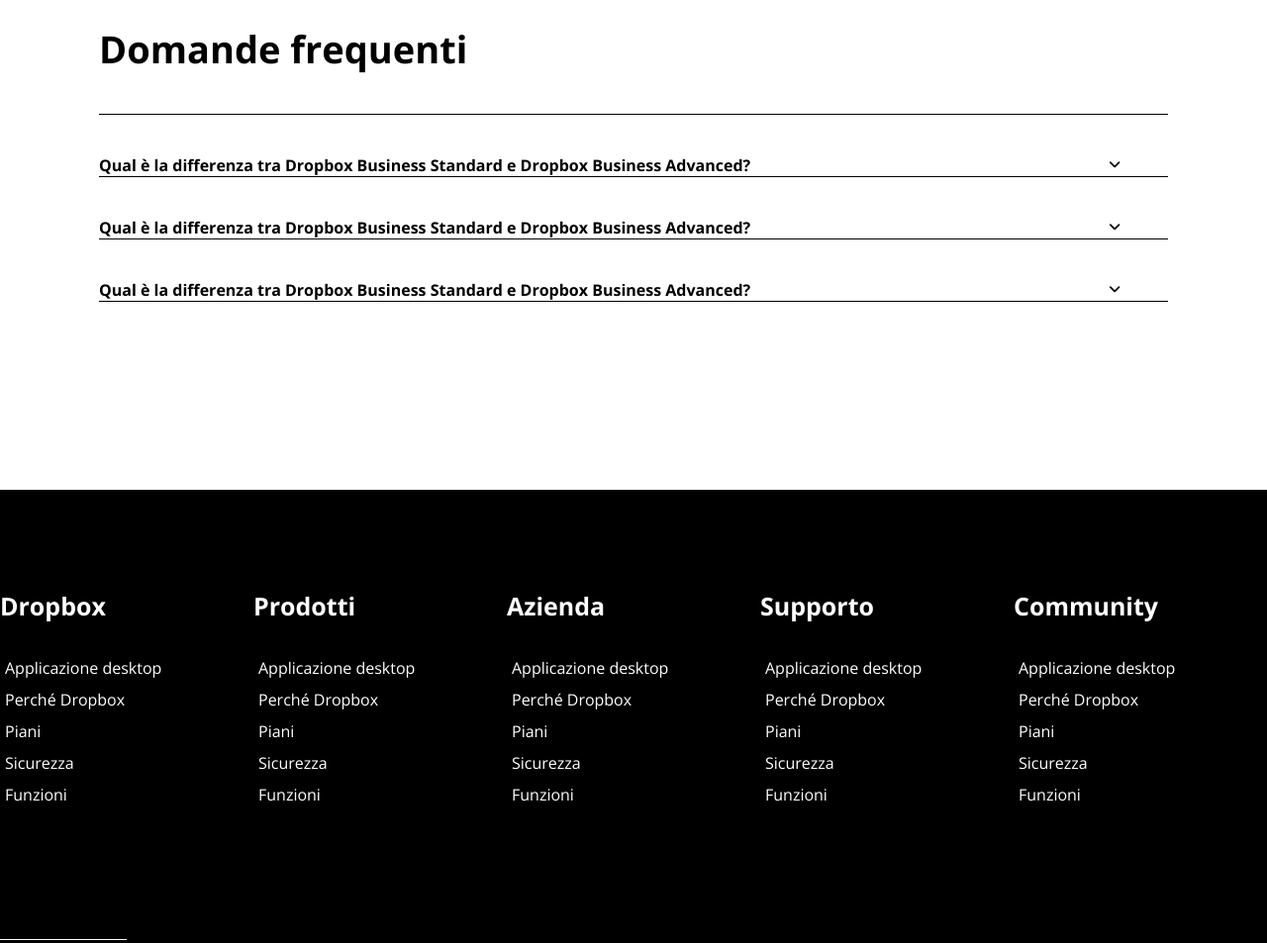
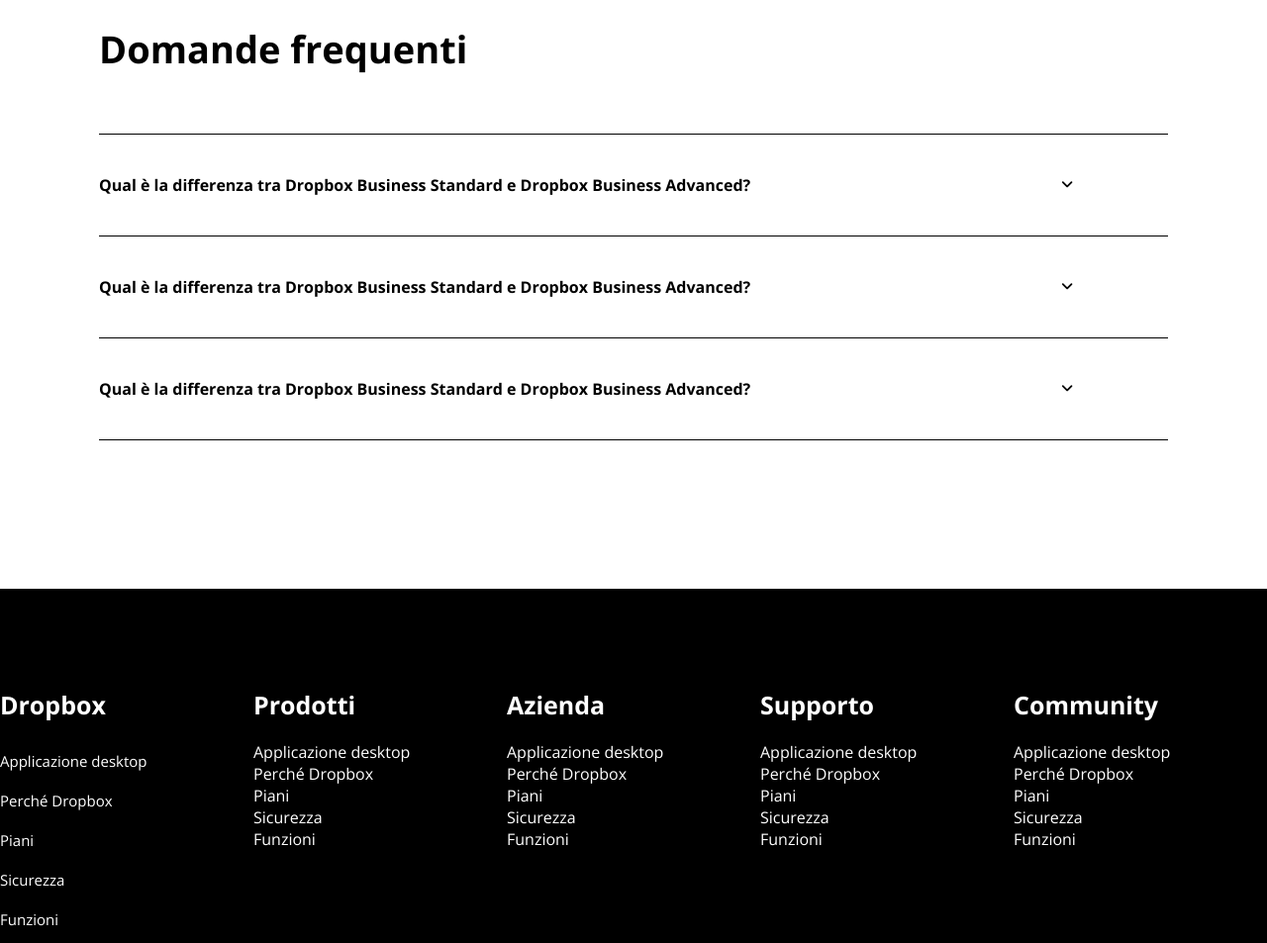
Before and after one commit to MichaelMantovani/htmlcss-dropbox, a plain HTML site: page index.html in a window 1280 px wide. Shown: the part 6105-7058 px from the top of the page at 99% size. Drawn offline with nearby package versions, Linux system fonts and the light colour scheme.

Commit message:
Corrected footer and faq hover feature

```diff
--- a/CSS/style.css
+++ b/CSS/style.css
@@ -76,6 +76,11 @@ h4{
   padding-bottom: 20px;
 }
 
+h6{
+  font-size: 16px;
+  font-weight: normal;
+}
+
 
 p{
   padding: 30px 0;
@@ -92,6 +97,8 @@ p{
 .fa-check{
   color: #0061ff;
 }
+
+
 
 .price{
   font-weight: 600;
@@ -236,7 +243,7 @@ p{
 
 .black-separator{
   border-bottom: 1px solid black;
-  margin-bottom: 40px;
+  margin: 40px 0;
 }
 
 .white-separator{
@@ -523,26 +530,36 @@ p{
 
 /* FAQ */
 
-.faq{
-  padding: 150px 0;
-}
 
-.faq h3{
-  padding-bottom: 40px;
+#faq-title{
   font-size: 38px;
 }
 
-.faq li{
+
+.faq .question{
+  display: flex;
+  align-items: center;
+  justify-content: space-between;
+  flex-wrap: wrap;
+  gap: 50px;
   font-weight: bold;
-  display: flex;
-  justify-content: space-between;
-  align-items: center;
+  cursor: pointer;
 }
 
 .fa-angle-down{
   flex-basis: 10%;
-  text-align: center;
+  align-self: center;
 }
+
+
+.question:hover::after{
+  content: 'Lorem ipsum dolor sit amet consectetur adipisicing elit. Temporibus voluptatibus aperiam dolorem, cumque enim aspernatur consequuntur eius labore quasi totam officia ratione maxime excepturi dolor! Quibusdam non perferendis provident fugit!';
+  font-weight: normal;
+  padding: 40px 0;
+}
+
+
+
 
 /* FOOTER */
 
@@ -571,14 +588,6 @@ footer{
   color: white;
 }
 
-.footer-navbar h3{
-  padding-bottom: 30px;
-}
-
-
-.footer-navbar li{
-  padding: 5px;
-}
 
 
 .lang{
@@ -589,15 +598,11 @@ footer{
 }
 
 
-.lang > *{
+.lang{
   color: rgb(153,153,153);
 }
 
-.lang h6{
-  font-size: 16px;
-  font-weight: normal;
-}
 
-.lang .fa-caret-up, .fa-earth-americas{
+.lang .fa-solid{
   align-self: center;
 }
--- a/index.html
+++ b/index.html
@@ -465,22 +465,27 @@
     </div>
 
 
+
     <!-- FAQ section -->
-    <div class="faq container-small">
-     <h3 class="black-separator">Domande frequenti</h3>
+    <div class="faq container-small mrg-top-150">
+     <h3 id="faq-title">Domande frequenti</h3>
+     <div class="black-separator"></div>
      <ul>
-      <li class="black-separator">
+      <li class="question">
         Qual è la differenza tra Dropbox Business Standard e Dropbox Business Advanced?
         <i class="fa-solid fa-angle-down fa-sm"></i>
       </li>
-      <li class="black-separator">
+      <li class="black-separator"></li>
+      <li class="question">
         Qual è la differenza tra Dropbox Business Standard e Dropbox Business Advanced?
         <i class="fa-solid fa-angle-down fa-sm"></i>
       </li>
-      <li class="black-separator">
+      <li class="black-separator"></li>
+      <li class="question">
         Qual è la differenza tra Dropbox Business Standard e Dropbox Business Advanced?
         <i class="fa-solid fa-angle-down fa-sm"></i>
       </li>
+      <li class="black-separator"></li>
      </ul>
     </div>
 
@@ -488,7 +493,7 @@
 
 
   <!-- Footer  -->
-  <footer>
+  <footer class="mrg-top-150">
     <div class="container-footer">
 
       <!-- Footer nav-bar -->
@@ -497,7 +502,7 @@
         <!-- Dropbox nav -->
         <div class="nav-column">
           <h3>Dropbox</h3>
-          <ul >
+          <ul class="vertical-list">
             <li>
               <a href="#">Applicazione desktop</a>
             </li>
```
